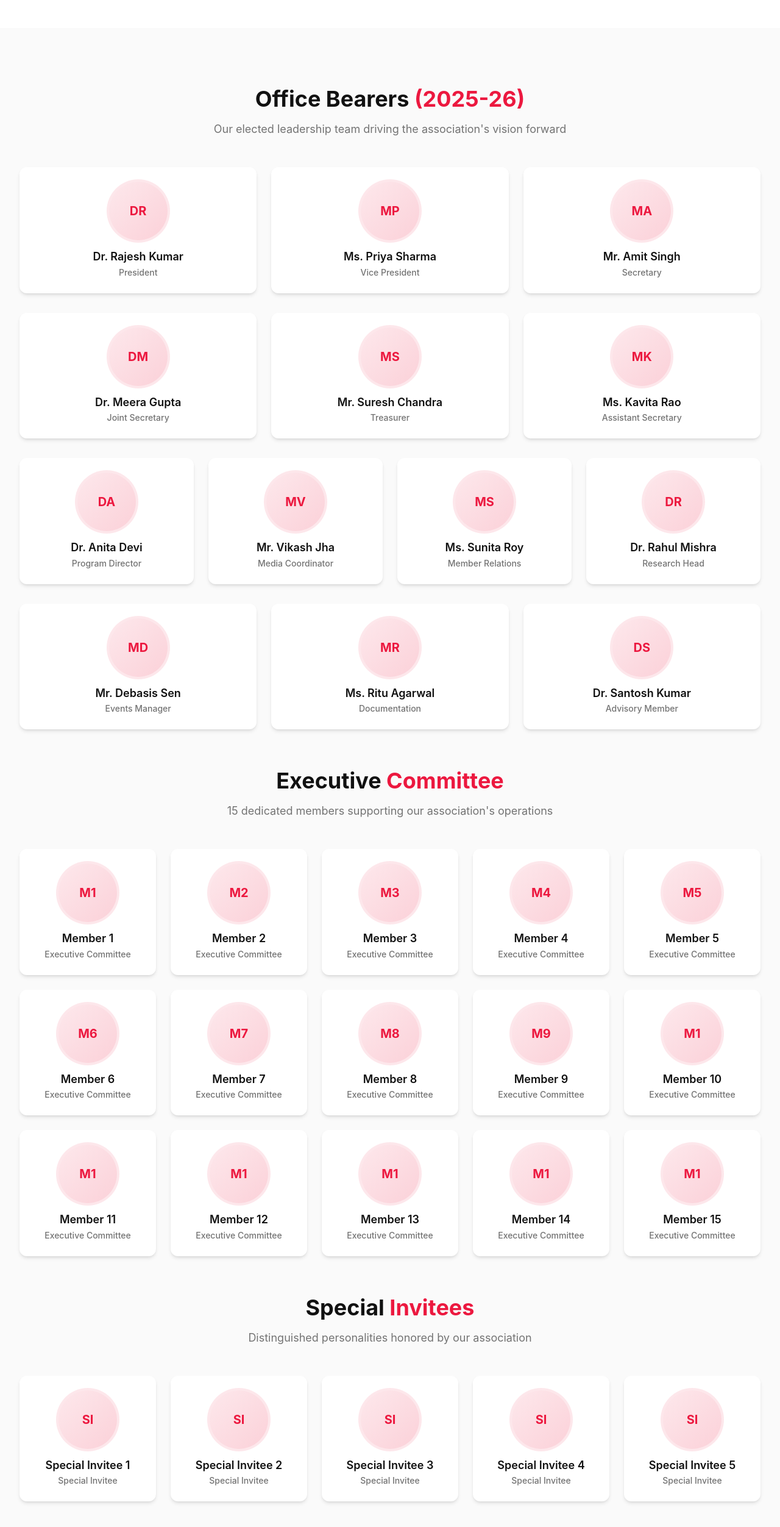
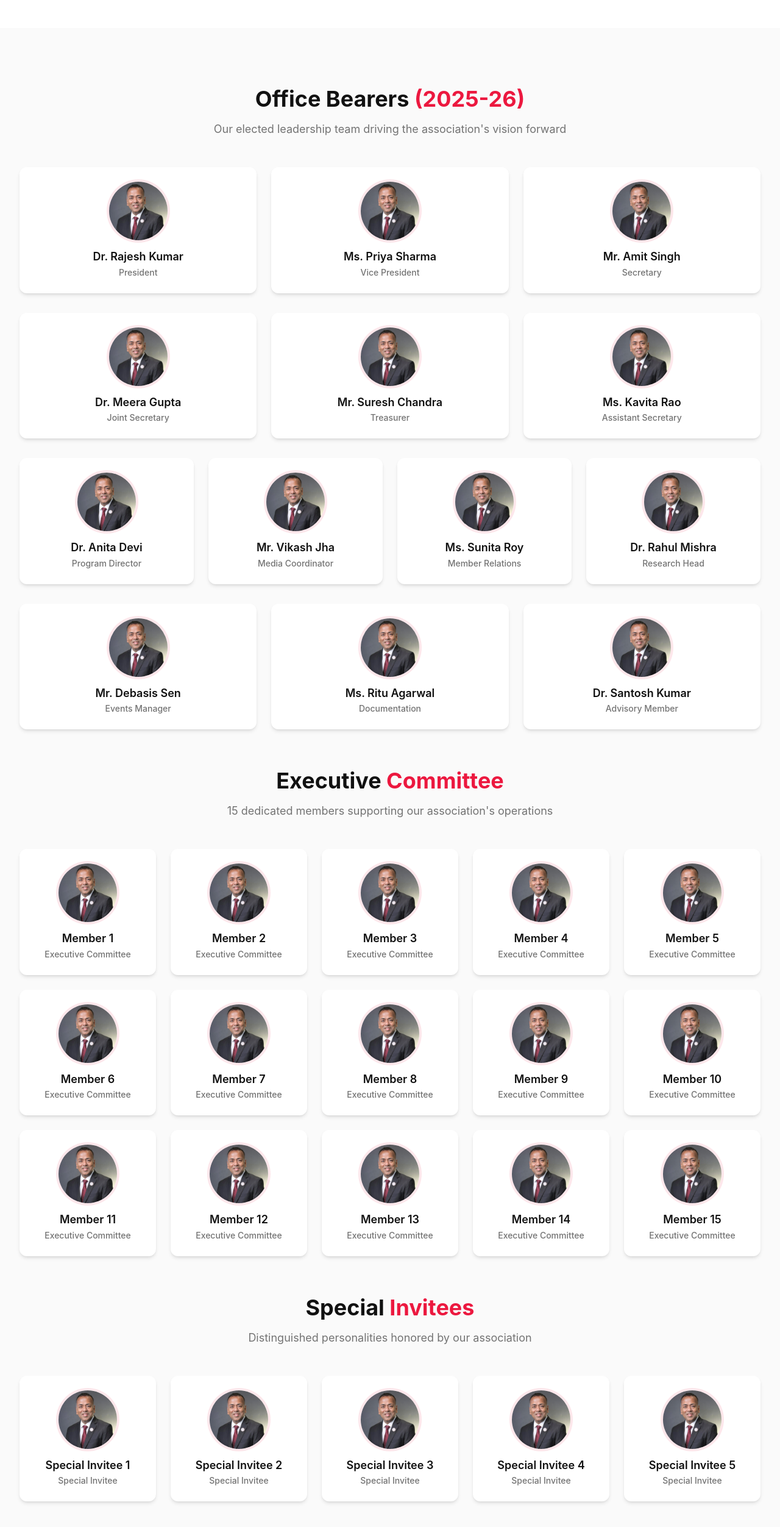
Before and after one commit to casanjibsanghi/bbdbag, a React (Vite) app: page /about-us in a window 1280 px wide. Shown: the part 2780-5284 px from the top of the page at 61% size. Built offline with nearby package versions, Linux system fonts and the light colour scheme; the HTML template or start-up script is replaced by a standard one.

Commit message:
Update profile images

```diff
--- a/src/components/PersonCard.tsx
+++ b/src/components/PersonCard.tsx
@@ -1,4 +1,5 @@
 import React from 'react';
+import profileImage from '@/assets/Sanjib Sanghi_High Res.png';
 
 interface PersonCardProps {
   name: string;
--- a/src/pages/AboutUs.tsx
+++ b/src/pages/AboutUs.tsx
@@ -2,6 +2,7 @@ import React from 'react';
 import PersonCard from '@/components/PersonCard';
 import { Button } from '@/components/ui/button';
 import { ArrowRight, Calendar, Target, Users, Award, Lightbulb, Heart } from 'lucide-react';
+import profileImage from '@/assets/Sanjib Sanghi_High Res.png';
 
 // Mock data for different member categories
 const officeBarers = [
@@ -176,6 +177,7 @@ const AboutUs = () => {
                     key={index}
                     name={member.name}
                     role={member.role}
+                    photo={profileImage}
                     className="animate-scale-in"
                   />
                 ))}
@@ -188,6 +190,7 @@ const AboutUs = () => {
                     key={index}
                     name={member.name}
                     role={member.role}
+                    photo={profileImage}
                     className="animate-scale-in"
                   />
                 ))}
@@ -200,6 +203,7 @@ const AboutUs = () => {
                     key={index}
                     name={member.name}
                     role={member.role}
+                    photo={profileImage}
                     className="animate-scale-in"
                   />
                 ))}
@@ -212,6 +216,7 @@ const AboutUs = () => {
                     key={index}
                     name={member.name}
                     role={member.role}
+                    photo={profileImage}
                     className="animate-scale-in"
                   />
                 ))}
@@ -237,6 +242,7 @@ const AboutUs = () => {
                   key={index}
                   name={member.name}
                   role={member.role}
+                  photo={profileImage}
                   className="animate-scale-in"
                 />
               ))}
@@ -261,6 +267,7 @@ const AboutUs = () => {
                   key={index}
                   name={member.name}
                   role={member.role}
+                  photo={profileImage}
                   className="animate-scale-in"
                 />
               ))}
--- a/src/pages/Home.tsx
+++ b/src/pages/Home.tsx
@@ -3,6 +3,7 @@ import HeroSlider from '@/components/HeroSlider';
 import PersonCard from '@/components/PersonCard';
 import { Button } from '@/components/ui/button';
 import { Calendar, MapPin, Clock, Users, ArrowRight } from 'lucide-react';
+import profileImage from '@/assets/Sanjib Sanghi_High Res.png';
 
 // Mock data for leadership (Office Bearers 2025-26)
 const officebearers = [
@@ -92,6 +93,7 @@ const Home = () => {
                   key={member.order}
                   name={member.name}
                   role={member.role}
+                  photo={profileImage}
                   className="animate-scale-in"
                 />
               ))}
@@ -104,6 +106,7 @@ const Home = () => {
                   key={member.order}
                   name={member.name}
                   role={member.role}
+                  photo={profileImage}
                   className="animate-scale-in"
                 />
               ))}
@@ -116,6 +119,7 @@ const Home = () => {
                   key={member.order}
                   name={member.name}
                   role={member.role}
+                  photo={profileImage}
                   className="animate-scale-in"
                 />
               ))}
@@ -128,6 +132,7 @@ const Home = () => {
                   key={member.order}
                   name={member.name}
                   role={member.role}
+                  photo={profileImage}
                   className="animate-scale-in"
                 />
               ))}
```
